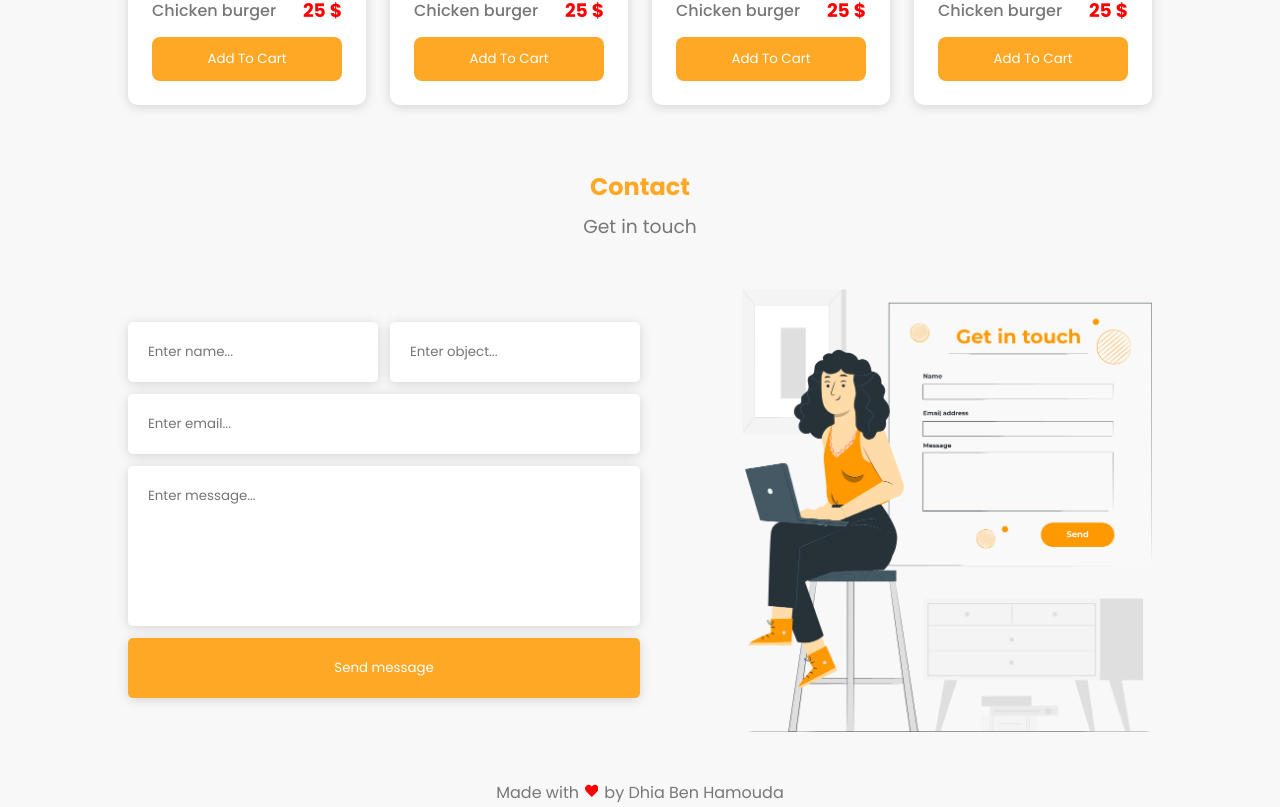
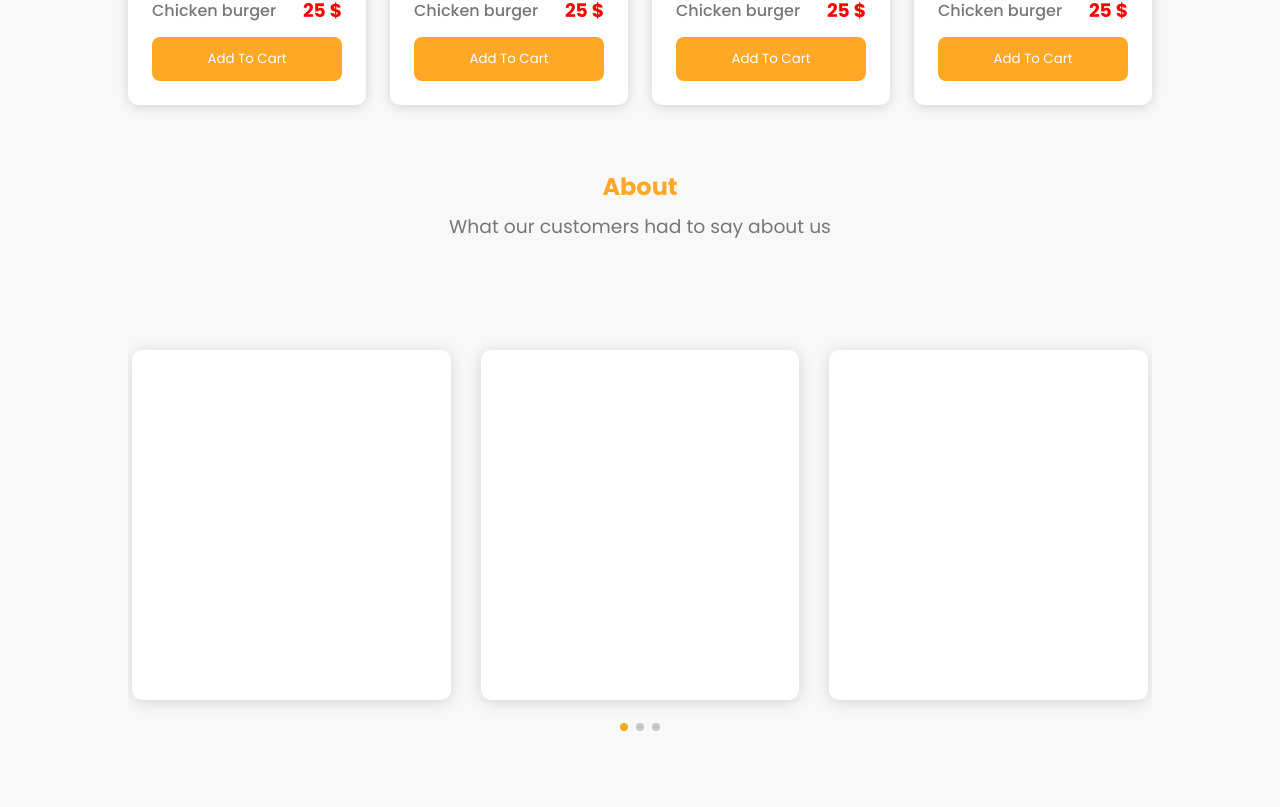
Before and after one commit to Dhia-Ben-Hamouda/Food-Shop-React-JS, a React (Vite) app: page / in a window 1280 px wide. Shown: the part 1673-2480 px from the top of the page. Built offline with nearby package versions, Linux system fonts and the light colour scheme.

Commit message:
add wiper js slider

```diff
--- a/package.json
+++ b/package.json
@@ -15,7 +15,8 @@
     "react-redux": "^8.0.2",
     "react-router-dom": "^6.4.0",
     "redux": "^4.2.0",
-    "sass": "^1.54.9"
+    "sass": "^1.54.9",
+    "swiper": "^8.4.2"
   },
   "devDependencies": {
     "@types/react": "^18.0.17",
--- a/src/components/About.jsx
+++ b/src/components/About.jsx
@@ -0,0 +1,18 @@
+import React from "react";
+import Slider from "./Slider.jsx";
+
+export default function () {
+  return (
+    <>
+      <section id="about">
+        <div className="header">
+          <h1>About</h1>
+          <h3>What our customers had to say about us</h3>
+        </div>
+        <div className="container">
+          <Slider/>
+        </div>
+      </section>
+    </>
+  )
+}
--- a/src/components/App.jsx
+++ b/src/components/App.jsx
@@ -1,12 +1,16 @@
 import React from "react";
 import { Routes , Route } from "react-router-dom";
 import LandingPage from "./LandingPage.jsx";
+import Auth from "./Auth.jsx";
+import Cart from "./Cart.jsx";
 
 export default function(){
   return(
     <>
       <Routes>
-        <Route path="/" element={ <LandingPage/>  } />
+        <Route path="/" element={ <LandingPage/> } />
+        <Route path="/auth" element={ <Auth/> } />
+        <Route path="/cart" element={ <Cart/> } />
       </Routes>
     </>
   )
--- /dev/null
+++ b/src/components/Auth.jsx
@@ -0,0 +1,9 @@
+import React from "react";
+
+export default function(){
+  return(
+    <>
+
+    </>
+  )
+}
--- /dev/null
+++ b/src/components/Cart.jsx
@@ -0,0 +1,9 @@
+import React from "react";
+
+export default function(){
+  return(
+    <>
+
+    </>
+  )
+}
--- a/src/components/LandingPage.jsx
+++ b/src/components/LandingPage.jsx
@@ -2,6 +2,7 @@ import React from "react";
 import Navbar from "./Navbar.jsx";
 import Home from "./Home.jsx";
 import Menu from "./Menu.jsx";
+import About from "./About.jsx";
 import Contact from "./Contact.jsx";
 import Footer from "./Footer.jsx";
 import Btn from "./Btn.jsx";
@@ -12,6 +13,7 @@ export default function(){
       <Navbar/>
       <Home/>
       <Menu/>
+      <About/>
       <Contact/>
       <Btn/>
       <Footer/>
--- a/src/components/Navbar.jsx
+++ b/src/components/Navbar.jsx
@@ -38,14 +38,16 @@ export default function(){
           <a href="#contact">Contact</a>
         </ul>
         <div className="container">
-          <a href="#">
+          <a href="/auth">
             <FaUser />
             <h3>Sign in</h3>
           </a>
-          <FaShoppingBag className="icon"/>
-          <div className="num">
-            0
-          </div>
+          <a href="/cart" className="link">
+            <FaShoppingBag className="icon"/>
+            <div className="num">
+              0
+            </div>
+          </a>
         </div>
       </nav>
     </>
--- /dev/null
+++ b/src/components/Slider.jsx
@@ -0,0 +1,54 @@
+import React, { useRef, useState } from "react";
+import { Swiper, SwiperSlide } from "swiper/react";
+import { Pagination, Navigation } from "swiper";
+import "swiper/css/pagination";
+import "swiper/css/navigation";
+import "swiper/css";
+
+export default function App() {
+  return (
+    <>
+      <Swiper
+        slidesPerView={3}
+        spaceBetween={30}
+        slidesPerGroup={3}
+        loop={true}
+        loopFillGroupWithBlank={true}
+        pagination={{
+          clickable: true,
+        }}
+        navigation={false}
+        modules={[Pagination, Navigation]}
+        className="mySwiper"
+      >
+        <SwiperSlide className="slide">
+
+        </SwiperSlide>
+        <SwiperSlide className="slide">
+
+        </SwiperSlide>
+        <SwiperSlide className="slide">
+
+        </SwiperSlide>
+        <SwiperSlide className="slide">
+
+        </SwiperSlide>
+        <SwiperSlide className="slide">
+
+        </SwiperSlide>
+        <SwiperSlide className="slide">
+
+        </SwiperSlide>
+        <SwiperSlide className="slide">
+
+        </SwiperSlide>
+        <SwiperSlide className="slide">
+
+        </SwiperSlide>
+        <SwiperSlide className="slide">
+
+        </SwiperSlide>
+      </Swiper>
+    </>
+  );
+}
--- /dev/null
+++ b/src/styles/_about.scss
@@ -0,0 +1,24 @@
+#about{
+  padding:2rem 10vw;
+  min-height:80vh;
+
+  .header{
+    text-align: center;
+
+    h1{
+      color:$primary;
+      margin-bottom:.5rem;
+    }
+
+    h3{
+      color:$secondary;
+      font-weight: 400;
+    }
+  }
+
+  .container{
+    min-height: calc(80vh - 73px);
+    display: flex;
+    align-items: center;
+  }
+}
--- a/src/styles/_navbar.scss
+++ b/src/styles/_navbar.scss
@@ -12,6 +12,7 @@ nav{
   top:0px;
   background:#f8f8f8;
   transition: .3s;
+  z-index: 555555;
 
   .website{
     display: flex;
@@ -77,6 +78,10 @@ nav{
       }
     }
 
+    .link{
+      height:30px;
+    }
+
     .num{
       background:#fff;
       width:20px;
@@ -93,7 +98,7 @@ nav{
       color:$secondary;
     }
 
-    a{
+    a:not(.link){
       display: flex;
       background:$primary;
       align-items: center;
--- a/src/styles/styles.scss
+++ b/src/styles/styles.scss
@@ -17,13 +17,29 @@ html{
   text-decoration: none;
 }
 
+:root {
+  --swiper-theme-color: #ffa826;
+}
+
 body{
   background:#f8f8f8;
+}
+
+.mySwiper{
+  padding:3rem .25rem;
+}
+
+.slide{
+  height:350px;
+  background:white;
+  border-radius: 10px;
+  box-shadow: 0px 2px 15px rgba(0,0,0 , 0.15)
 }
 
 @import "./navbar.scss";
 @import "./home.scss";
 @import "./menu.scss";
+@import "./about.scss";
 @import "./contact.scss";
 @import "./btn.scss";
 @import "./footer.scss";
```
Also changed, not shown: 1 other file (tests, documents, lock files or other folders).
